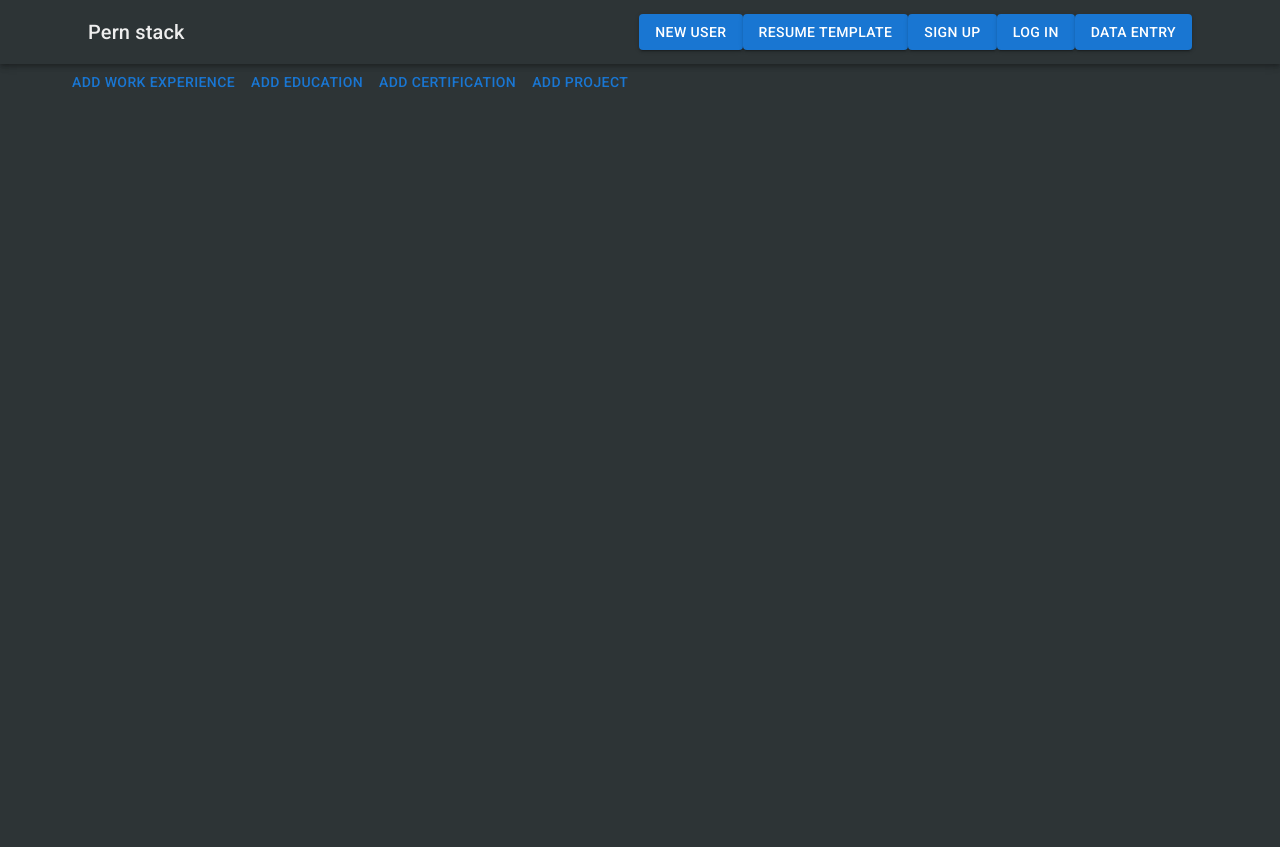
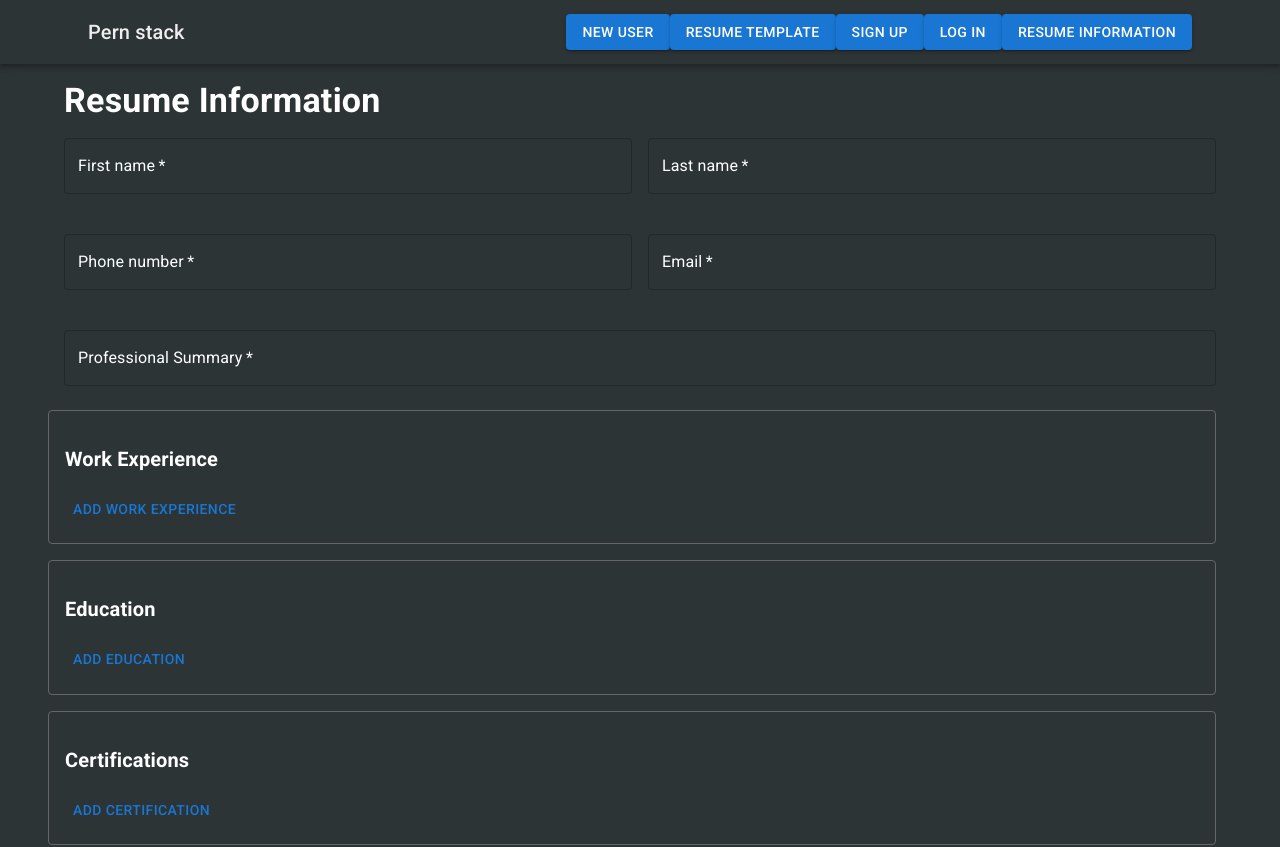
Before and after one commit to uprm-inso4115-2023-2024-s2/semester-project-automated-resume-builder, a React (Create React App) app in the folder ui/client/: page /resume/datainput in a window 1280 px wide. Shown: the top 847 px of the page. Before the commit the page ends 800 px from the top, so only its background shows below. Built offline with nearby package versions, Linux system fonts and the light colour scheme.

Commit message:
Finished styiling rest of data entry page (Very rough styling)

```diff
--- a/ui/client/src/components/NavBar.js
+++ b/ui/client/src/components/NavBar.js
@@ -28,7 +28,7 @@ export default function Navbar(){
                         Log in
                     </Button>
                     <Button variant='contained' color='primary' onClick={() => navigate('/resume/datainput')} className="navbarButton">
-                        Data entry
+                        Resume Information
                     </Button>
                 </Toolbar>
             </Container>
--- a/ui/client/src/components/ResumeInput.js
+++ b/ui/client/src/components/ResumeInput.js
@@ -1,5 +1,5 @@
 import React, { useState } from 'react';
-import { Box, Button, Modal, TextField, Typography } from '@mui/material';
+import { Box, Button, Modal, TextField, Typography, List, ListItemText, ListItem, Grid } from '@mui/material';
 // Import modal components
 // import WorkExperienceModal from './WorkExperienceModal';
 // Repeat for other modals as needed
@@ -18,6 +18,18 @@ const ResumeInput = () => {
     const [education, setEducation] = useState([]);
     const [certifications, setCertifications] = useState([]);
     const [projects, setProjects] = useState([]);
+    const [personalInfo, setPersonalInfo] = useState({
+        firstName: '',
+        lastName: '',
+        phone: '',
+        email: '',
+        professionalSummary: '',
+    });
+
+    const handleChangePersonalInfo = (e) => {
+        const { name, value } = e.target;
+        setPersonalInfo(prev => ({ ...prev, [name]: value }));
+    };
 
     const handleSaveItem = (setItem) => (newItem) => {
         setItem(prevItems => [...prevItems, newItem]);
@@ -25,33 +37,203 @@ const ResumeInput = () => {
 
     return (
         <div>
+            <Typography
+                variant="h4"
+                sx={{
+                color: 'white',
+                fontWeight: 'bold',
+                mt: 2
+                }}
+            >
+                Resume Information
+            </Typography>
+            <Grid container spacing={2} sx={{mb: 3}}>
+
+                {/* Personal Information Section */}
+                <Grid item xs={12} sm={6}>
+                    <TextField
+                    label="First name"
+                    variant="outlined"
+                    name="firstName"
+                    value={personalInfo.firstName}
+                    onChange={handleChangePersonalInfo}
+                    required
+                    fullWidth
+                    margin="normal"
+                    InputLabelProps={{ style: { color: 'white' } }}
+                    inputProps={{ style: { color: 'white' } }}
+                    />
+                </Grid>
+
+                <Grid item xs={12} sm={6}>
+                    <TextField
+                    label="Last name"
+                    variant="outlined"
+                    name="lastName"
+                    value={personalInfo.lastName}
+                    onChange={handleChangePersonalInfo}
+                    required
+                    fullWidth
+                    margin="normal"
+                    InputLabelProps={{ style: { color: 'white' } }}
+                    inputProps={{ style: { color: 'white' } }}
+                    />
+                </Grid>
+
+                <Grid item xs={12} sm={6}>
+                    <TextField
+                    label="Phone number"
+                    variant="outlined"
+                    name="phone"
+                    value={personalInfo.phone}
+                    onChange={handleChangePersonalInfo}
+                    required
+                    fullWidth
+                    margin="normal"
+                    InputLabelProps={{ style: { color: 'white' } }}
+                    inputProps={{ style: { color: 'white' } }}
+                    />
+                </Grid>
+
+                <Grid item xs={12} sm={6}>
+                    <TextField
+                    label="Email"
+                    variant="outlined"
+                    name="email"
+                    value={personalInfo.email}
+                    onChange={handleChangePersonalInfo}
+                    required
+                    fullWidth
+                    margin="normal"
+                    InputLabelProps={{ style: { color: 'white' } }}
+                    inputProps={{ style: { color: 'white' } }}
+                    />
+                </Grid>
+
+                <Grid item xs={12}>
+                    <TextField
+                    label="Professional Summary"
+                    variant="outlined"
+                    name="professionalSummary"
+                    value={personalInfo.professionalSummary}
+                    onChange={handleChangePersonalInfo}
+                    required
+                    fullWidth
+                    multiline
+                    margin="normal"
+                    InputLabelProps={{ style: { color: 'white' } }}
+                    inputProps={{ style: { color: 'white' } }}
+                    />
+                </Grid>
+
+                {/* Work Experience Section */}
+                <Grid item xs={12} sx={{ border: '1px solid #666', p: 2, mt: 2, borderRadius: '4px'}}>
+                    <Typography
+                        variant="h6"
+                        sx={{
+                        color: 'white',
+                        fontWeight: 'bold',
+                        mt: 2
+                        }}
+                    >
+                        Work Experience
+                    </Typography>
+                    <List>
+                        {workExperience.map((experience, index) => (
+                            <ListItem key={index} sx={{ border: '1px solid #666', p: 1, mb: 1, borderRadius: '4px', bgcolor: '#252525'}}>
+                                <ListItemText primary={experience.jobTitle} />
+                            </ListItem>
+                        ))}
+                    </List>
                     <Button onClick={() => setShowWorkExperienceModal(true)}>Add Work Experience</Button>
                     <WorkExperienceModal
                         open={showWorkExperienceModal}
                         onClose={() => setShowWorkExperienceModal(false)}
                         onSave={handleSaveItem(setWorkExperience)}
                     />
+                </Grid>
 
+                {/* Education Section */}
+                <Grid item xs={12} sx={{ border: '1px solid #666', p: 2, mt: 2, borderRadius: '4px'}}>
+                    <Typography
+                        variant="h6"
+                        sx={{
+                        color: 'white',
+                        fontWeight: 'bold',
+                        mt: 2
+                        }}
+                    >
+                        Education
+                    </Typography>
+                    <List>
+                        {education.map((edu, index) => (
+                            <ListItem key={index} sx={{ border: '1px solid #666', p: 1, mb: 1, borderRadius: '4px', bgcolor: '#252525'}}>
+                                <ListItemText primary={edu.institutionName} />
+                            </ListItem>
+                        ))}
+                    </List>
                     <Button onClick={() => setShowEducationModal(true)}>Add Education</Button>
                     <EducationModal
                         open={showEducationModal}
                         onClose={() => setShowEducationModal(false)}
                         onSave={handleSaveItem(setEducation)}
                     />
+                </Grid>
 
+                {/* Certification Section */}
+                <Grid item xs={12} sx={{ border: '1px solid #666', p: 2, mt: 2, borderRadius: '4px'}}>
+                    <Typography
+                        variant="h6"
+                        sx={{
+                        color: 'white',
+                        fontWeight: 'bold',
+                        mt: 2
+                        }}
+                    >
+                        Certifications
+                    </Typography>
+                    <List>
+                        {certifications.map((cert, index) => (
+                            <ListItem key={index} sx={{ border: '1px solid #666', p: 1, mb: 1, borderRadius: '4px', bgcolor: '#252525'}}>
+                                <ListItemText primary={cert.certificationName} />
+                            </ListItem>
+                        ))}
+                    </List>
                     <Button onClick={() => setShowCertificationModal(true)}>Add Certification</Button>
                     <CertificationModal
                         open={showCertificationModal}
                         onClose={() => setShowCertificationModal(false)}
                         onSave={handleSaveItem(setCertifications)}
                     />
+                </Grid>
 
+                {/* Project Section */}
+                <Grid item xs={12} sx={{ border: '1px solid #666', p: 2, mt: 2, borderRadius: '4px'}}>
+                    <Typography
+                        variant="h6"
+                        sx={{
+                        color: 'white',
+                        fontWeight: 'bold',
+                        mt: 2
+                        }}
+                    >
+                        Projects
+                    </Typography>
+                    <List>
+                        {projects.map((project, index) => (
+                            <ListItem key={index} sx={{ border: '1px solid #666', p: 1, mb: 1, borderRadius: '4px', bgcolor: '#252525'}}>
+                                <ListItemText primary={project.projectName} />
+                            </ListItem>
+                        ))}
+                    </List>
                     <Button onClick={() => setShowProjectModal(true)}>Add Project</Button>
                     <ProjectModal
                         open={showProjectModal}
                         onClose={() => setShowProjectModal(false)}
                         onSave={handleSaveItem(setProjects)}
                     />
+                </Grid>
+            </Grid>
         </div>
     );
 };
```
Lines whose indentation alone changed are shown as unchanged.
